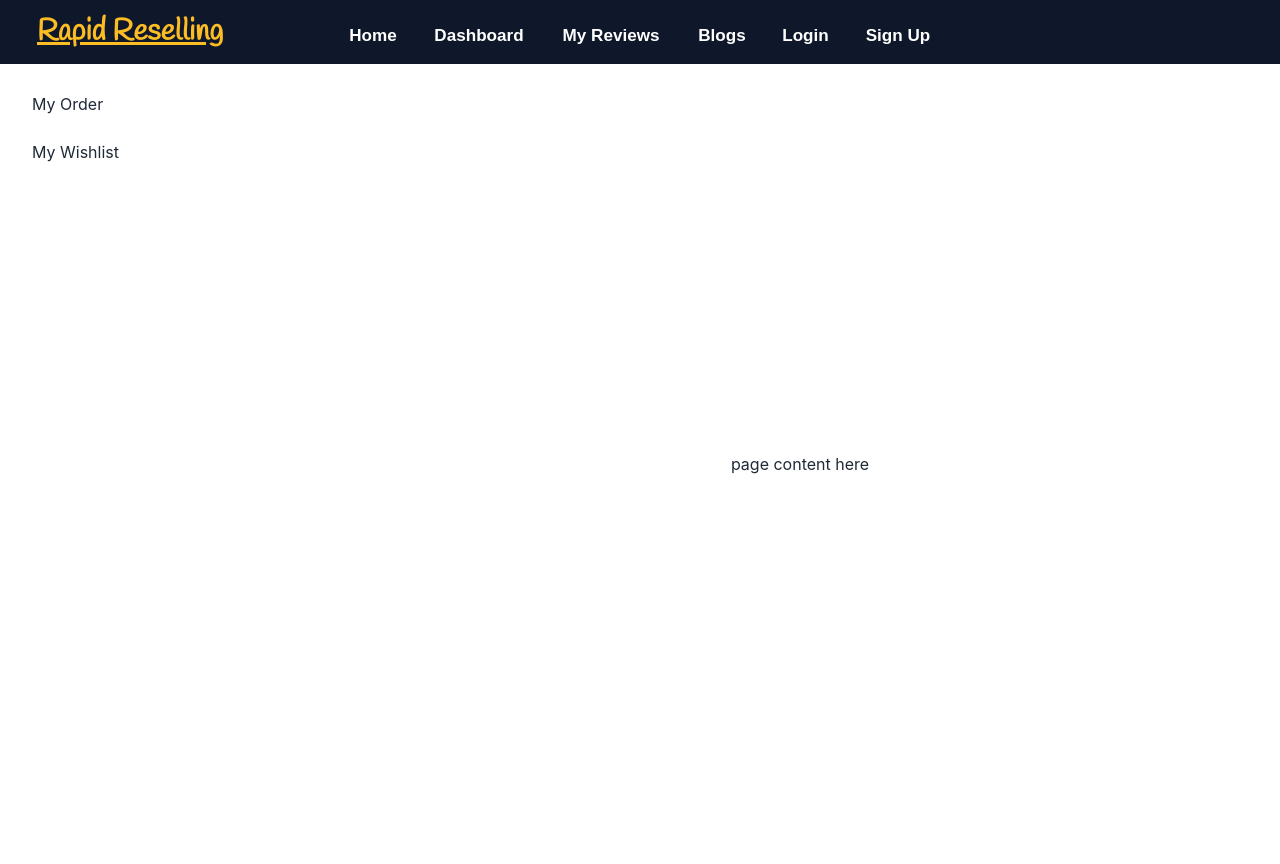
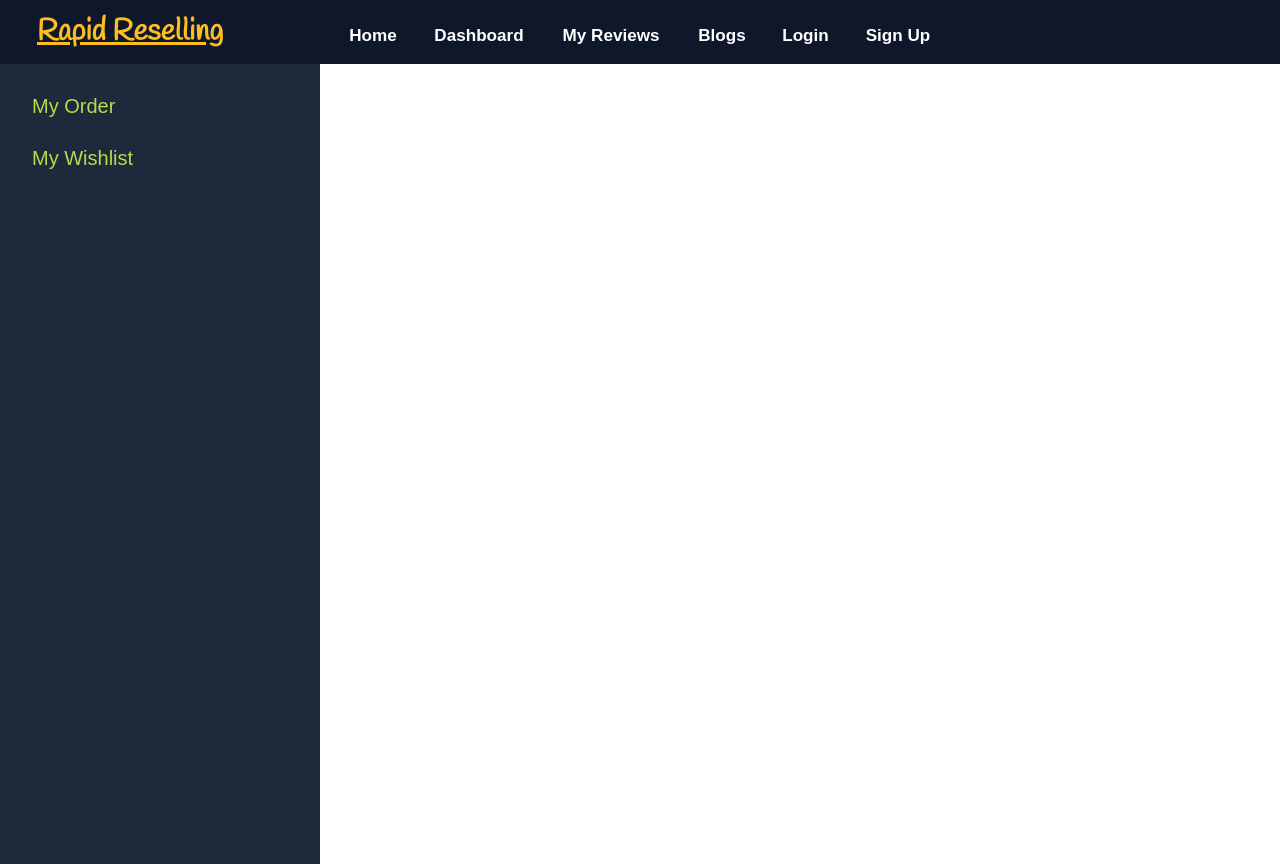
Before and after one commit to shanto869/rapid-selling, a React (Create React App) app: page /dashboard in a window 1280 px wide. Built offline with nearby package versions, Linux system fonts and the light colour scheme; no server answers; a web font is replaced by a local one.

Commit message:
dashboard layout added

```diff
--- a/src/Layout/DashboardLayout.js
+++ b/src/Layout/DashboardLayout.js
@@ -1,12 +1,35 @@
 import React from 'react';
-import { Outlet } from 'react-router-dom';
+import { Link, Outlet } from 'react-router-dom';
 import Header from '../Shared/Header/Header';
 
 const DashboardLayout = () => {
     return (
         <div>
             <Header></Header>
-            <Outlet></Outlet>
+            <div className=''>
+                <div className="drawer drawer-mobile">
+                    <input id="my-drawer-2" type="checkbox" className="drawer-toggle" />
+                    <div className="drawer-content flex flex-col md:mx-11">
+                        <div className="flex-none lg:hidden">
+                            <label htmlFor="my-drawer-2" className="btn btn-square btn-ghost">
+                                <svg xmlns="http://www.w3.org/2000/svg" fill="none" viewBox="0 0 24 24" className="inline-block w-6 h-6 stroke-current"><path strokeLinecap="round" strokeLinejoin="round" strokeWidth="2" d="M4 6h16M4 12h16M4 18h16"></path></svg>
+                            </label>
+                        </div>
+
+                        <Outlet></Outlet>
+
+                    </div>
+                    <div className="drawer-side ">
+                        <label htmlFor="my-drawer-2" className="drawer-overlay"></label>
+                        <ul className="menu p-4 w-80 bg-[#1e293b] text-[#b2dd4c] nav-font text-xl">
+                            {/* <!-- Sidebar content here --> */}
+                            <li><Link to='/dashboard/order'>My Order</Link></li>
+                            <li><Link to='/dashboard/wishlist'>My Wishlist</Link></li>
+                        </ul>
+                    </div>
+                </div>
+            </div>
+
         </div>
     );
 };
--- a/src/Pages/Dashboard/Dashboard.js
+++ b/src/Pages/Dashboard/Dashboard.js
@@ -22,24 +22,8 @@ const Dashboard = () => {
     // })
 
     return (
-        <div>
-            <div className="drawer drawer-mobile">
-                <input id="my-drawer-2" type="checkbox" className="drawer-toggle" />
-                <div className="drawer-content flex flex-col items-center justify-center">
-                    {/* <!-- Page content here --> */}
-                    <h4>page content here</h4>
-                    <label htmlFor="my-drawer-2" className="btn btn-primary drawer-button lg:hidden">Open drawer</label>
+        <div className=''>
 
-                </div>
-                <div className="drawer-side">
-                    <label htmlFor="my-drawer-2" className="drawer-overlay"></label>
-                    <ul className="menu p-4 w-80 bg-base-100 text-base-content">
-                        {/* <!-- Sidebar content here --> */}
-                        <li><Link to='/'>My Order</Link></li>
-                        <li><Link to='/'>My Wishlist</Link></li>
-                    </ul>
-                </div>
-            </div>
         </div>
     );
 };
--- /dev/null
+++ b/src/Pages/Dashboard/MyOrder/MyOrder.js
@@ -0,0 +1,11 @@
+import React from 'react';
+
+const MyOrder = () => {
+    return (
+        <div>
+            my order
+        </div>
+    );
+};
+
+export default MyOrder;
--- /dev/null
+++ b/src/Pages/MyWishllist/MyWishlist.js
@@ -0,0 +1,41 @@
+import React from 'react';
+import { Link } from 'react-router-dom';
+
+const MyWishlist = () => {
+
+
+    return (
+        <div className=''>
+            <h4 className='text-2xl my-5'>My Appointment</h4>
+            <div className="overflow-x-auto">
+                <table className="table w-full">
+
+                    <thead>
+                        <tr>
+                            <th></th>
+                            <th>Image</th>
+                            <th>Name</th>
+                            <th>Price</th>
+                            <th></th>
+                        </tr>
+                    </thead>
+                    <tbody>
+
+                        {/* {
+                bookings.map((booking, i) => <tr key={booking._id} className="hover">
+                    <th>{i + 1}</th>
+                    <th>{booking.patient}</th>
+                    <td>{booking.treatment}</td>
+                    <td>{booking.appointmentDate}</td>
+                    <td>{booking.slot}</td>
+                </tr>)
+            } */}
+
+                    </tbody>
+                </table>
+            </div>
+        </div>
+    );
+};
+
+export default MyWishlist;
```
Also changed, not shown: src/Routes/Routes.js (+8 -0 lines).
